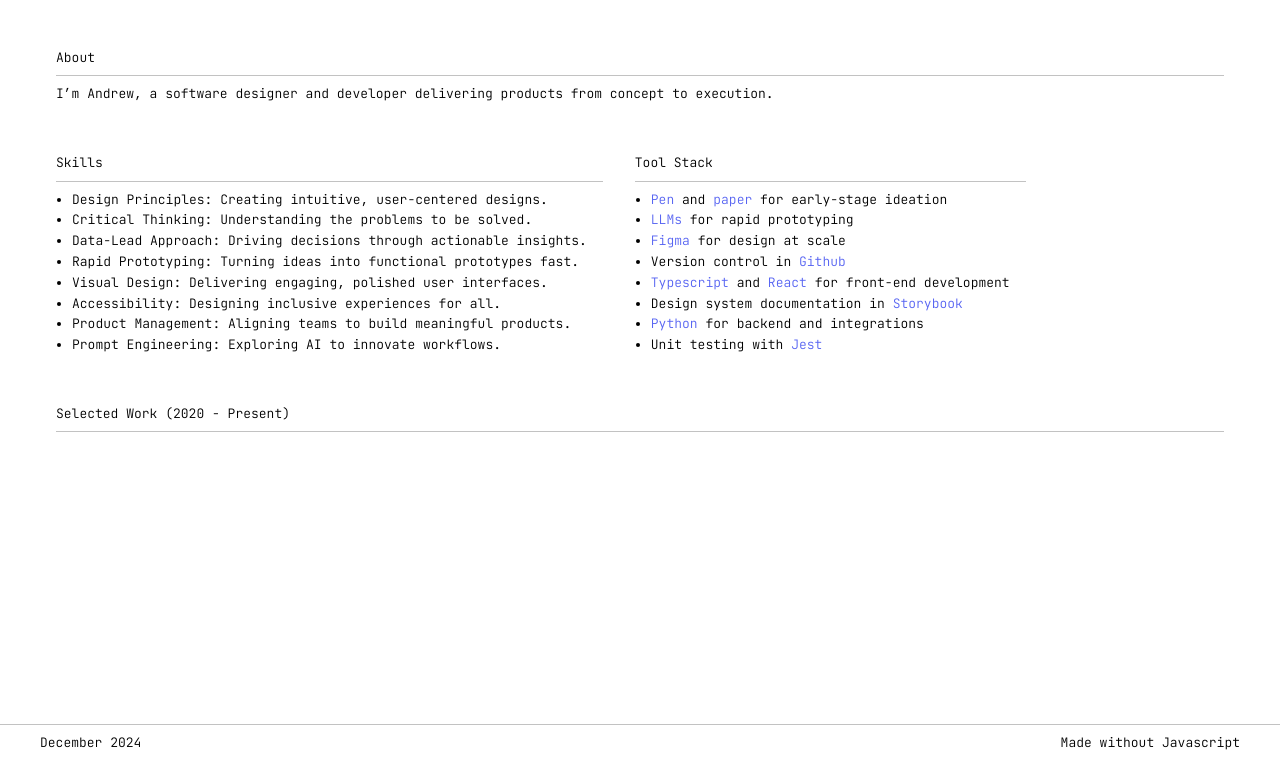
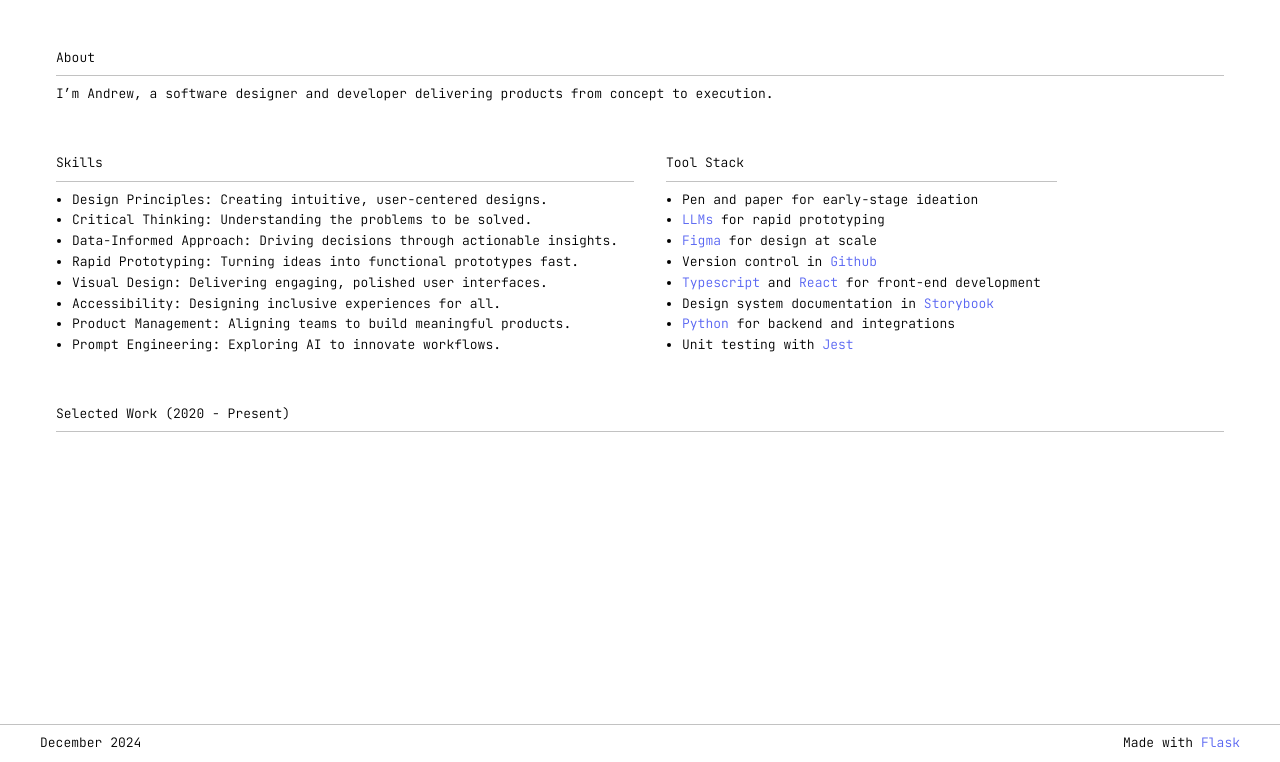
Before and after one commit to andrewjamesmoore/andrew-work, a Flask app: template templates/home.html in a window 1280 px wide. Shown: the part 38-800 px from the top of the page. Run offline with Flask 3, Linux system fonts and the light colour scheme; the template is opened without the code that fills it, so the values that code supplies are empty.

Commit message:
add footer link

```diff
--- a/static/css/base/_elements.css
+++ b/static/css/base/_elements.css
@@ -31,7 +31,7 @@ img {
   width: 100%;
   height: auto;
   object-fit: cover;
-  border-radius: var(--space-small);
+  border-radius: var(--space-smallest);
 }
 
 p {
--- a/static/css/components/_home.css
+++ b/static/css/components/_home.css
@@ -52,8 +52,8 @@
 }
 
 .home__project__item .thumbnail {
+  display: none;
   width: 100%;
   height: auto;
-  object-fit: cover;
   aspect-ratio: 1/1;
 }
--- a/templates/base.html
+++ b/templates/base.html
@@ -99,7 +99,7 @@
           <span>{{ date }}</span>
         </div>
         <div>
-          <span>Made without Javascript</span>
+          <span>Made with <a href="https://flask.palletsprojects.com/en/stable/" target="_blank">Flask</a></span>
         </div>
       </div>
     </footer>
--- a/templates/home.html
+++ b/templates/home.html
@@ -14,7 +14,7 @@
     <ul>
       <li>Design Principles: Creating intuitive, user-centered designs.</li>
       <li>Critical Thinking: Understanding the problems to be solved.</li>
-      <li>Data-Lead Approach: Driving decisions through actionable insights.</li>
+      <li>Data-Informed Approach: Driving decisions through actionable insights.</li>
       <li>Rapid Prototyping: Turning ideas into functional prototypes fast.</li>
       <li>Visual Design: Delivering engaging, polished user interfaces.</li>
       <li>Accessibility: Designing inclusive experiences for all.</li>
@@ -27,7 +27,7 @@
     <h2>Tool Stack</h2>
     <hr />
     <ul>
-      <li><a href="https://www.amazon.ca/SAKURA-Micron-Fineline-Archival-50059/dp/B08KFXJC1S" target="_blank">Pen</a> and <a href="https://www.amazon.ca/Speedball-Art-Products-Bienfang-Designer/dp/B001KZH2D2/" target="_blank">paper</a>  for early-stage ideation</li>
+      <li>Pen and paper for early-stage ideation</li>
       <li><a href="https://platform.openai.com/docs/overview" target="_blank">LLMs</a> for rapid prototyping</li>
       <li><a href="https://help.figma.com/hc/en-us" target="_blank">Figma</a> for design at scale</li>
       <li>Version control in <a href="https://github.com/github/docs" target="_blank">Github</a></li>
--- a/templates/project.html
+++ b/templates/project.html
@@ -3,12 +3,11 @@
   <div class="project">
     <span><a href="/">[Return Home]</a></span>
   </div>
-
   <div class="project">
     <div>
       <h1><strong>{{ project['title'] }}</strong></h1>
     </div>
-    <div class="project__content">{{ project['body_html'] | safe }}</div>
+    <div>{{ project['body_html'] | safe }}</div>
   </div>
 </section>
 {% endblock %}
```
